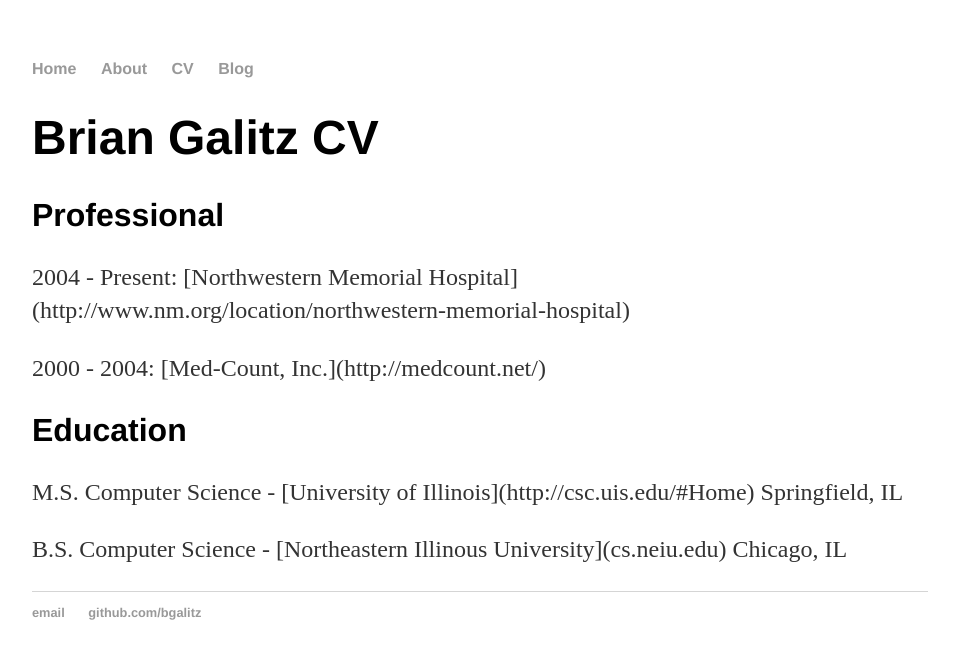
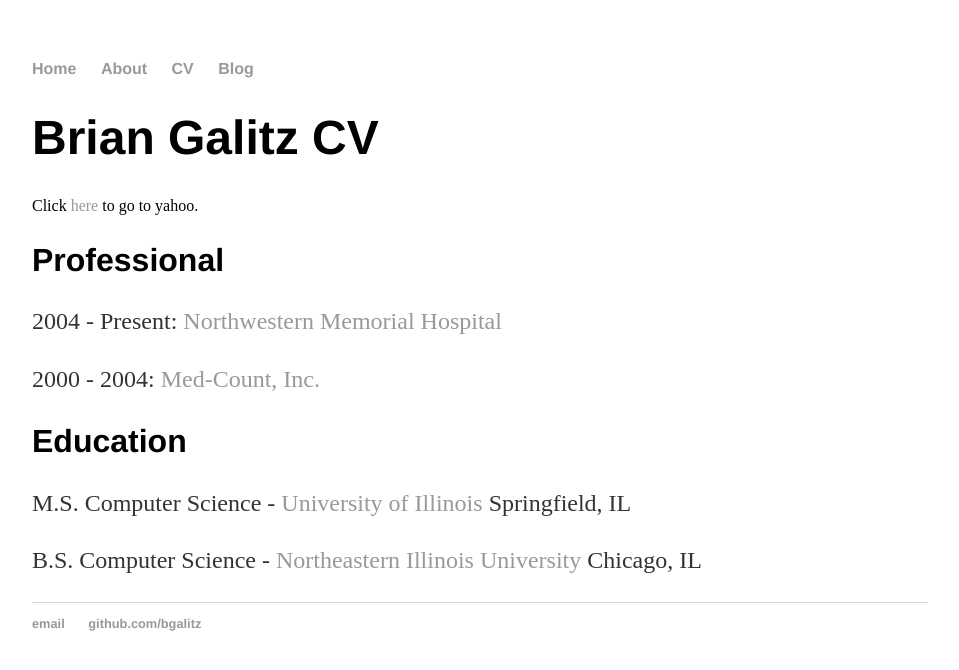
Before and after one commit to bgalitz/bgalitz.github.io, a Jekyll site: the page built from cv/index.html, in a window 1280 px wide. Shown: the top 670 px of the page, without its empty margins (160-1119 px from the left). Built offline with Jekyll 4.4.1, drawn with Linux system fonts in a browser that asks for light colours.

Commit message:
Update index.html

```diff
--- a/cv/index.html
+++ b/cv/index.html
@@ -2,15 +2,15 @@
 layout: cv
 title: Brian Galitz CV
 ---
-
+Click <a href="http://www.yahoo.com">here</a> to go to yahoo.
 <div class="blurb">
 	<h2>Professional</h2>
-        <p>2004 - Present: [Northwestern Memorial Hospital](http://www.nm.org/location/northwestern-memorial-hospital)</em></p>
-        <p>2000 - 2004: [Med-Count, Inc.](http://medcount.net/)</p>
+        <p>2004 - Present: <a href="http://www.nm.org/location/northwestern-memorial-hospital">Northwestern Memorial Hospital</a></p>
+        <p>2000 - 2004: <a href="http://medcount.net/">Med-Count, Inc.</a></p>
 
   	<h2>Education</h2>
-        <p>M.S. Computer Science - [University of Illinois](http://csc.uis.edu/#Home)    Springfield, IL</p>
-        <p>B.S. Computer Science - [Northeastern Illinous University](cs.neiu.edu)    Chicago, IL</p>
+        <p>M.S. Computer Science - <a href="http://csc.uis.edu/#Home">University of Illinois</a>    Springfield, IL</p>
+        <p>B.S. Computer Science - <a href="cs.neiu.edu">Northeastern Illinois University</a>    Chicago, IL</p>
 
 
 </div><!-- /.blurb -->
```
